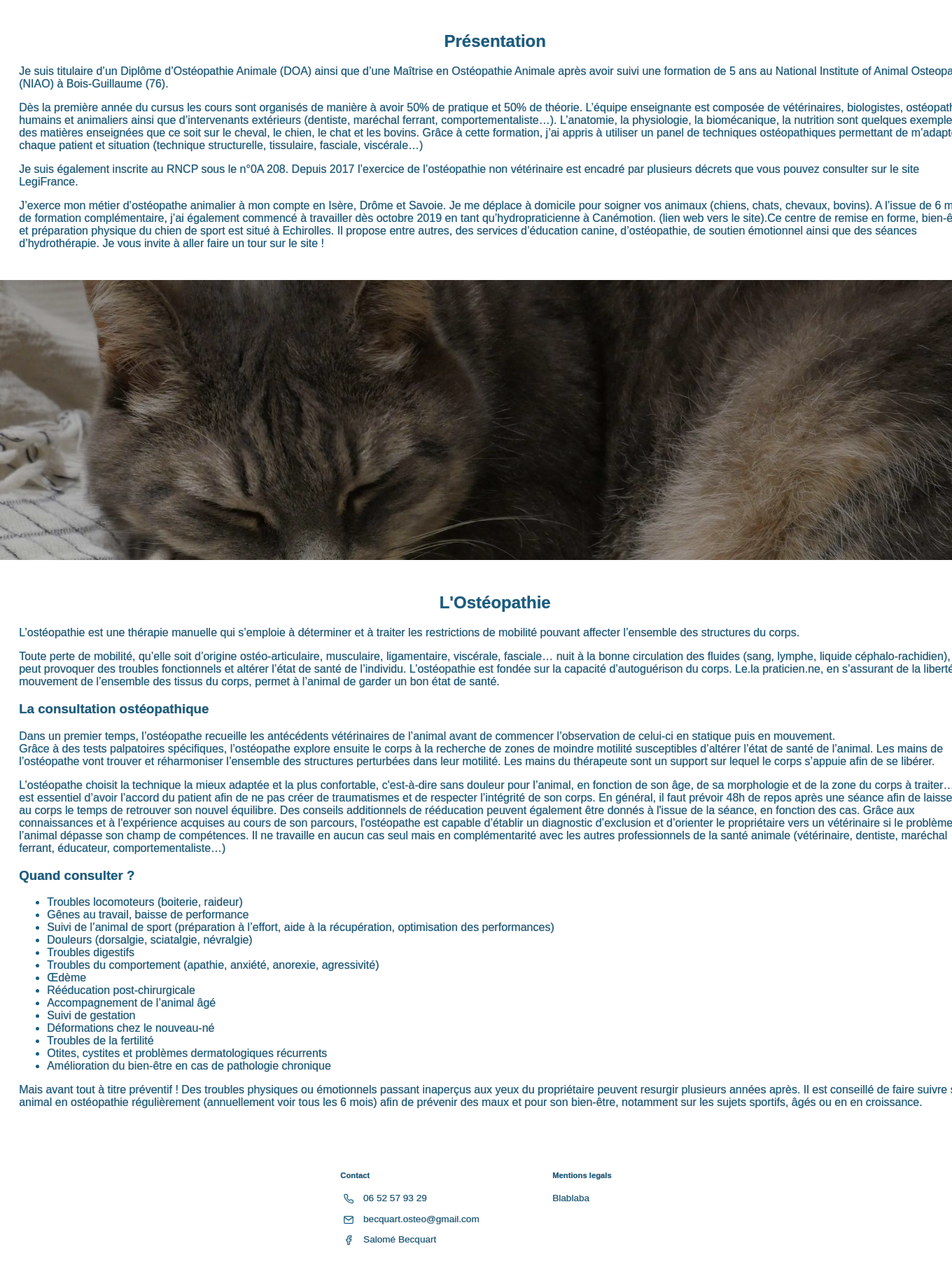
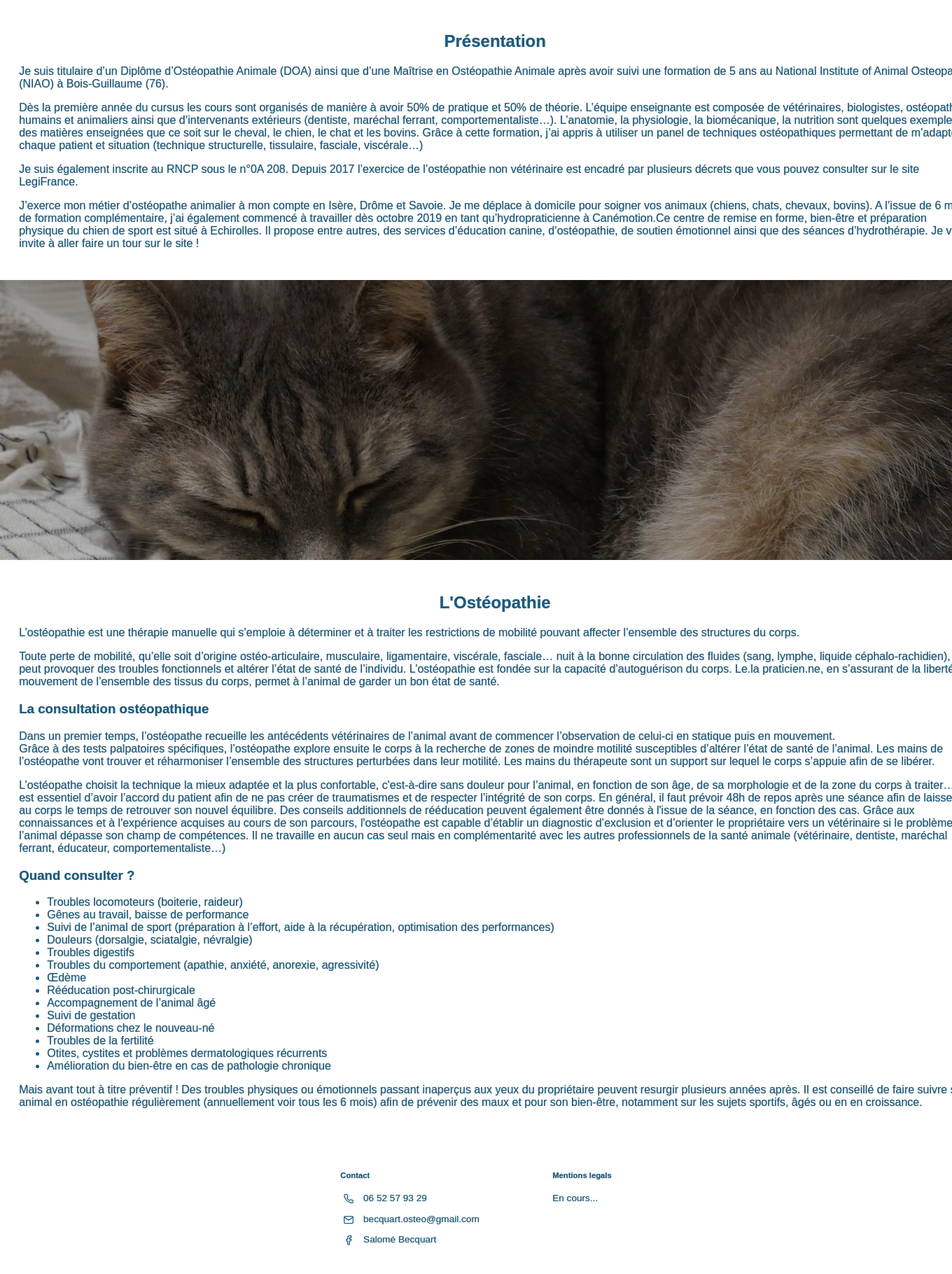
Before and after one commit to ColinJS/osteo-becquart, a Django app: template becquart_osteoanimalier/templates/base.html in a window 1360 px wide; the page is wider, and only the part inside the window is pictured. Shown: the part 1745-3565 px from the top of that part at 70% size. Run offline with Django 3.2, Linux system fonts and the light colour scheme; the template is opened without the code that fills it: values that come from a table or form of the project are taken from there, others are empty; parts of the project's set-up code (start-up, migrations or seed data) failed here and were passed over.

Commit message:
Some changes

```diff
--- a/becquart_osteoanimalier/templates/base.html
+++ b/becquart_osteoanimalier/templates/base.html
@@ -74,7 +74,7 @@
             <p>Je suis titulaire d’un Diplôme d’Ostéopathie Animale (DOA) ainsi que d’une Maîtrise en Ostéopathie Animale après avoir suivi une formation de 5 ans au National Institute of Animal Osteopathy (NIAO) à Bois-Guillaume (76). </p>
             <p>Dès la première année du cursus les cours sont organisés de manière à avoir 50% de pratique et 50% de théorie. L’équipe enseignante est composée de vétérinaires, biologistes, ostéopathes humains et animaliers ainsi que d’intervenants extérieurs (dentiste, maréchal ferrant, comportementaliste…). L’anatomie, la physiologie, la biomécanique, la nutrition sont quelques exemples des matières enseignées que ce soit sur le cheval, le chien, le chat et les bovins. Grâce à cette formation, j’ai appris à utiliser un panel de techniques ostéopathiques permettant de m’adapter à chaque patient et situation (technique structurelle, tissulaire, fasciale, viscérale…) </p>
             <p>Je suis également inscrite au RNCP sous le n°0A 208. Depuis 2017 l’exercice de l’ostéopathie non vétérinaire est encadré par plusieurs décrets que vous pouvez consulter sur le site LegiFrance. </p>
-            <p>J’exerce  mon métier d’ostéopathe animalier à mon compte en Isère, Drôme et Savoie. Je me déplace à domicile pour soigner vos animaux (chiens, chats, chevaux, bovins). A l’issue de 6 mois de formation complémentaire, j’ai également commencé à travailler dès octobre 2019 en tant qu’hydropraticienne à Canémotion. (lien web vers le site).Ce centre de remise en forme, bien-être et préparation physique du chien de sport est situé à Echirolles. Il propose entre autres, des services d’éducation canine, d’ostéopathie, de soutien émotionnel ainsi que des séances d’hydrothérapie. Je vous invite à aller faire un tour sur le site !</p>
+        <p>J’exerce  mon métier d’ostéopathe animalier à mon compte en Isère, Drôme et Savoie. Je me déplace à domicile pour soigner vos animaux (chiens, chats, chevaux, bovins). A l’issue de 6 mois de formation complémentaire, j’ai également commencé à travailler dès octobre 2019 en tant qu’hydropraticienne à Canémotion.Ce centre de remise en forme, bien-être et préparation physique du chien de sport est situé à Echirolles. Il propose entre autres, des services d’éducation canine, d’ostéopathie, de soutien émotionnel ainsi que des séances d’hydrothérapie. Je vous invite à aller faire un tour sur le site !</p>
         </p>
     </div>
     <div class="bg bg3" style="background-image: linear-gradient(rgba(0, 0, 0, 0.33), rgba(0, 0, 0, 0.2)), url('{% static "images/gribouille.jpg" %}');"></div>
@@ -127,7 +127,7 @@
         </div>
         <div>
             <h5>Mentions legals</h5>
-            <p>Blablaba</p>
+            <p>En cours...</p>
         </div>
     </footer>
     <script>
```
Also changed, not shown: becquart_osteoanimalier/static/images/galery/Brillante.png (added), becquart_osteoanimalier/static/images/galery/Cheval.png (added), becquart_osteoanimalier/static/images/galery/stage bv.jpg (added), 2 other files.
